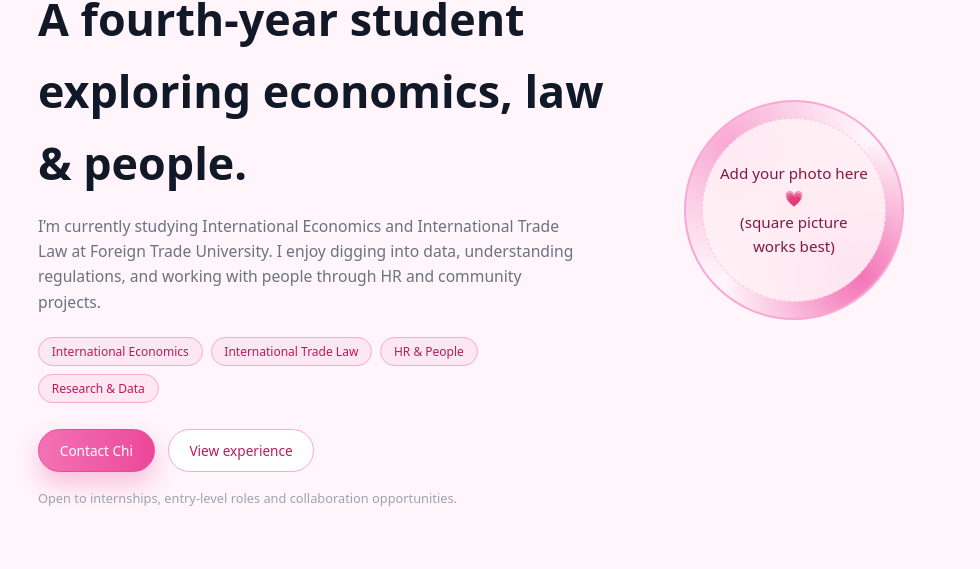
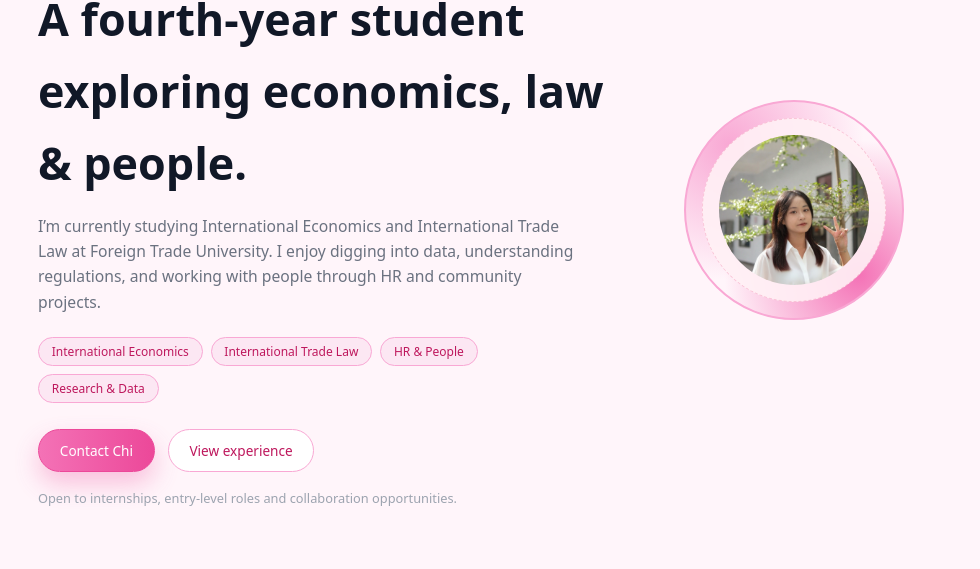
Before and after one commit to ngantu14904-glitch/elliequynhchi.github.io, a plain HTML site: page index.html in a window 1280 px wide. Shown: the part 194-763 px from the top of the page, without its empty margins (146-1126 px from the left). Drawn offline with Linux system fonts and the light colour scheme.

Commit message:
Update index.html

```diff
--- a/index.html
+++ b/index.html
@@ -356,8 +356,7 @@
 
         <div class="hero-avatar">
           <div class="hero-avatar-inner">
-            Add your photo here 💗<br />
-            (square picture works best)
+            <img src="chi.jpg" alt="Quynh Chi" style="width:100%; height:100%; object-fit:cover; border-radius:999px;" />
           </div>
         </div>
       </section>
```
